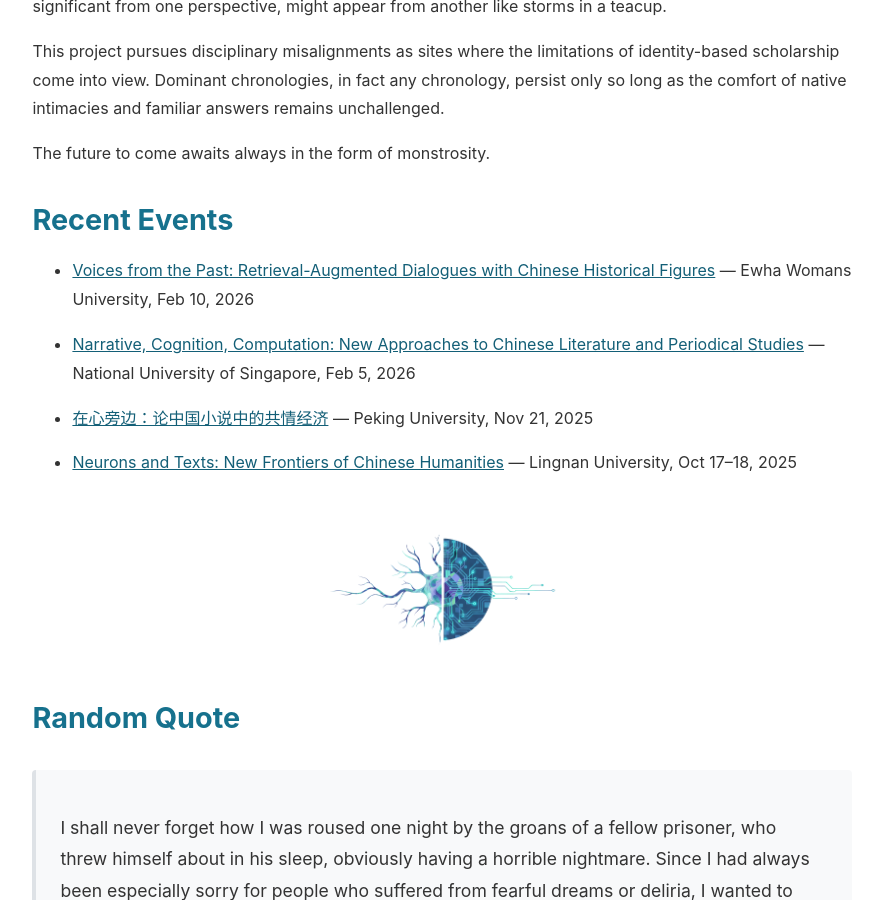
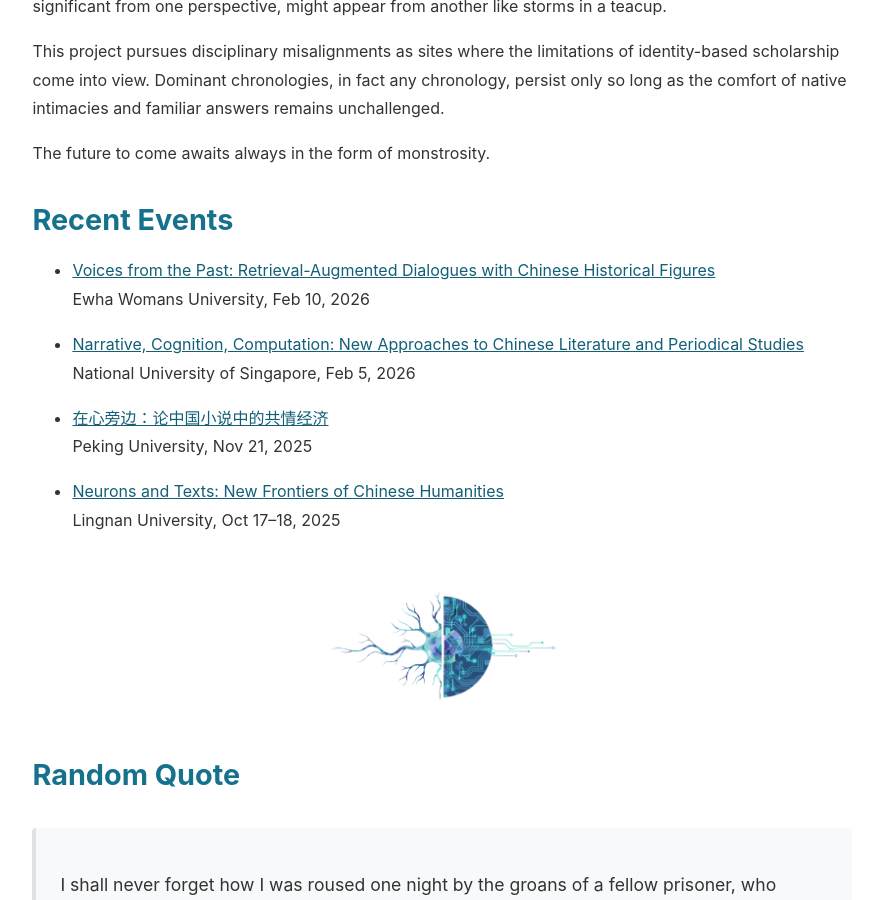
Before and after one commit to mcjkurz/qhchina-web, a Jekyll site: the page built from index.md, in a window 1280 px wide and 900 px high, scrolled down 1249 px. Shown: the whole window, without its empty margins (198-1080 px from the left). Built offline with Jekyll 4.4.1, drawn with Linux system fonts in a browser that asks for light colours.

```diff
--- a/index.md
+++ b/index.md
@@ -51,13 +51,17 @@ The future to come awaits always in the form of monstrosity.
 
 ## Recent Events
 
-- [Voices from the Past: Retrieval-Augmented Dialogues with Chinese Historical Figures]({{ site.baseurl }}/assets/img/events/Kurzynski-ewha-20260210.png) — Ewha Womans University, Feb 10, 2026
+- [Voices from the Past: Retrieval-Augmented Dialogues with Chinese Historical Figures]({{ site.baseurl }}/assets/img/events/Kurzynski-ewha-20260210.png)<br>
+  Ewha Womans University, Feb 10, 2026
 
-- [Narrative, Cognition, Computation: New Approaches to Chinese Literature and Periodical Studies]({{ site.baseurl }}/assets/img/events/Kurzynski-NUS-20260205.jpg) — National University of Singapore, Feb 5, 2026
+- [Narrative, Cognition, Computation: New Approaches to Chinese Literature and Periodical Studies]({{ site.baseurl }}/assets/img/events/Kurzynski-NUS-20260205.jpg)<br>
+  National University of Singapore, Feb 5, 2026
 
-- [在心旁边：论中国小说中的共情经济]({{ site.baseurl }}/assets/img/events/Kurzynski-PKU-20251121.jpeg) — Peking University, Nov 21, 2025
+- [在心旁边：论中国小说中的共情经济]({{ site.baseurl }}/assets/img/events/Kurzynski-PKU-20251121.jpeg)<br>
+  Peking University, Nov 21, 2025
 
-- [Neurons and Texts: New Frontiers of Chinese Humanities]({{ site.baseurl }}/assets/img/events/NeuronsAndTexts_Poster.png) — Lingnan University, Oct 17–18, 2025
+- [Neurons and Texts: New Frontiers of Chinese Humanities]({{ site.baseurl }}/assets/img/events/NeuronsAndTexts_Poster.png)<br>
+  Lingnan University, Oct 17–18, 2025
 
 <img src="{{ site.baseurl }}/assets/img/separator.png" alt="Separator" class="separator">
 
```
